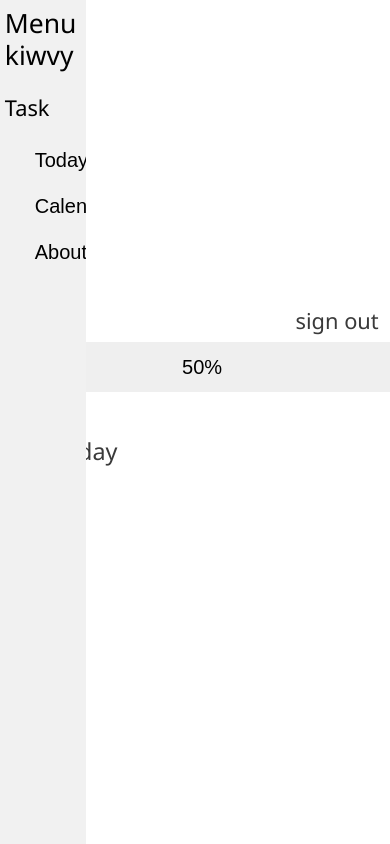
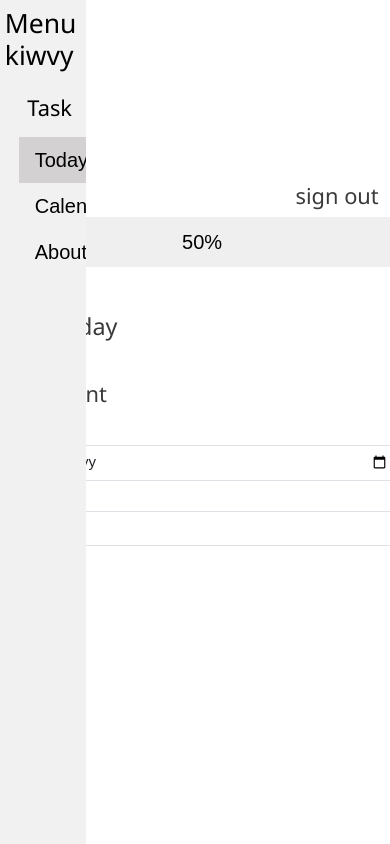
Before and after one commit to chalatphon/Echo, a Flask app: page /dashboard in a window 390 px wide; the page is wider, and only the part inside the window is pictured. Run offline with Flask 3, Linux system fonts and the light colour scheme; a user stored in the database is signed in; some libraries are stand-ins or nearby versions; some web fonts are replaced.

Commit message:
update
add input in dashboard delete input page

```diff
--- a/templates/dashboard.html
+++ b/templates/dashboard.html
@@ -19,11 +19,11 @@
                 <div class="d-flex box-absolute">
                     <div class="w3-sidebar w3-light-grey w3-bar-block" style="width:25%">
                         <h1 class="w3-bar-item">Menu {{data}}</h1>
-                        <h3 class="w3-bar-item">Task</h3>
+                        <h3 class="w3-bar-item ms-4">Task</h3>
                         <ul>
-                            <a href="#" class="w3-bar-item w3-button">Today</a>
+                            <a href="#" class="w3-bar-item w3-button" style="background-color: #d3d1d1;">Today</a>
                             <a href="#" class="w3-bar-item w3-button">Calendar</a>
-                            <a href="{{url_for('logout')}}" class="w3-bar-item w3-button">About</a>
+                            <a href="{{url_for('about')}}" class="w3-bar-item w3-button">About</a>
                         </ul>
                     </div>
                 </div>
@@ -43,17 +43,36 @@
                     <div class="col-md-12 w-100 ms-1 p-0 t">
                         <button class="bar btn-A ">50%</button>
                     </div>
+
                     <div class="col-md-8 ms-1">
                         <h2 class="ms-5 mt-5">Today</h2>
                     </div>
+                    <div class="col-md-12">
+                        <h3>hello</h3>
+                    </div>
+                    <div id="event">
+                        <h3>Add event</h3>
+                        <form>
+                            <div class="form-group">
+                                <label for="exampleInputEmail1">date</label>
+                                <input type="date" class="form-control" id="exampleInputEmail1" aria-describedby="emailHelp"
+                                    placeholder="Enter email">
+                            </div>
+                            <div class="form-group">
+                                <label for="exampleInputPassword1">event</label>
+                                <input type="text" class="form-control" id="exampleInputPassword1" placeholder="Password">
+                            </div>
+                            <button type="submit" class="btn btn-success mt-3">Submit</button>
+                        </form>
+                    </div>
                     <div class="col-md-12 text-end">
-                        <a href="{{url_for('input')}}" class="me-3">
+                        <button onclick="myFunction1()" class="me-3" style="background-color: #fefefe; border: none;">
                             <script src="https://cdn.lordicon.com/lordicon-1.2.0.js"></script>
                             <script src="https://cdn.lordicon.com/lordicon-1.2.0.js"></script>
                             <lord-icon src="https://cdn.lordicon.com/zrkkrrpl.json" trigger="loop" delay="2000"
                                 style="width:50px;height:50px">
                             </lord-icon>
-                        </a>
+                        </button>
                     </div>
                 </div>
             </div>
@@ -61,8 +80,26 @@
     </div>
     <script src="https://cdn.jsdelivr.net/npm/bootstrap@5.3.2/dist/js/bootstrap.bundle.min.js"
         integrity="sha384-C6RzsynM9kWDrMNeT87bh95OGNyZPhcTNXj1NW7RuBCsyN/o0jlpcV8Qyq46cDfL"
-        crossorigin="anonymous"></script>
+        crossorigin="anonymous">
+    </script>
 
 </body>
-
+<script>
+    function myFunction() {
+        var routine = document.getElementById("routine");
+        if (routine.style.display === "none") {
+            routine.style.display = "block";
+        } else {
+            routine.style.display = "none";
+        }
+    }
+    function myFunction1() {
+        var event = document.getElementById("event");
+        if (event.style.display === "none") {
+            event.style.display = "block";
+        } else {
+            event.style.display = "none";
+        }
+    }
+</script>
 </html>
--- a/templates/signin.html
+++ b/templates/signin.html
@@ -24,7 +24,7 @@
                             <div class="form-group m-3 ">
                                 <label for="exampleInputEmail1">Username</label>
                                 <input class="form-control" id="exampleInputEmail1" aria-describedby="emailHelp"
-                                    placeholder="UserName" name="username">
+                                    placeholder="Username" name="username">
                             </div>
                             <div class="form-group m-3">
                                 <label for="exampleInputPassword1">Password</label>
--- a/templates/signup.html
+++ b/templates/signup.html
@@ -38,9 +38,9 @@
                                 aria-describedby="emailHelp" placeholder="Enter email" name="email">
                         </div>
                         <div class="form-group m-3">
-                            <label for="exampleInputEmail1">User name</label>
+                            <label for="exampleInputEmail1">Username</label>
                             <input class="form-control" id="exampleInputEmail1"
-                                aria-describedby="emailHelp" placeholder="Enter User name" name="username">
+                                aria-describedby="emailHelp" placeholder="Enter Username" name="username">
                         </div>
                         <div class="form-group m-3">
                             <label for="exampleInputPassword1">Password</label>
```
Also changed, not shown: templates/input.html (deleted, +0 -93 lines).
